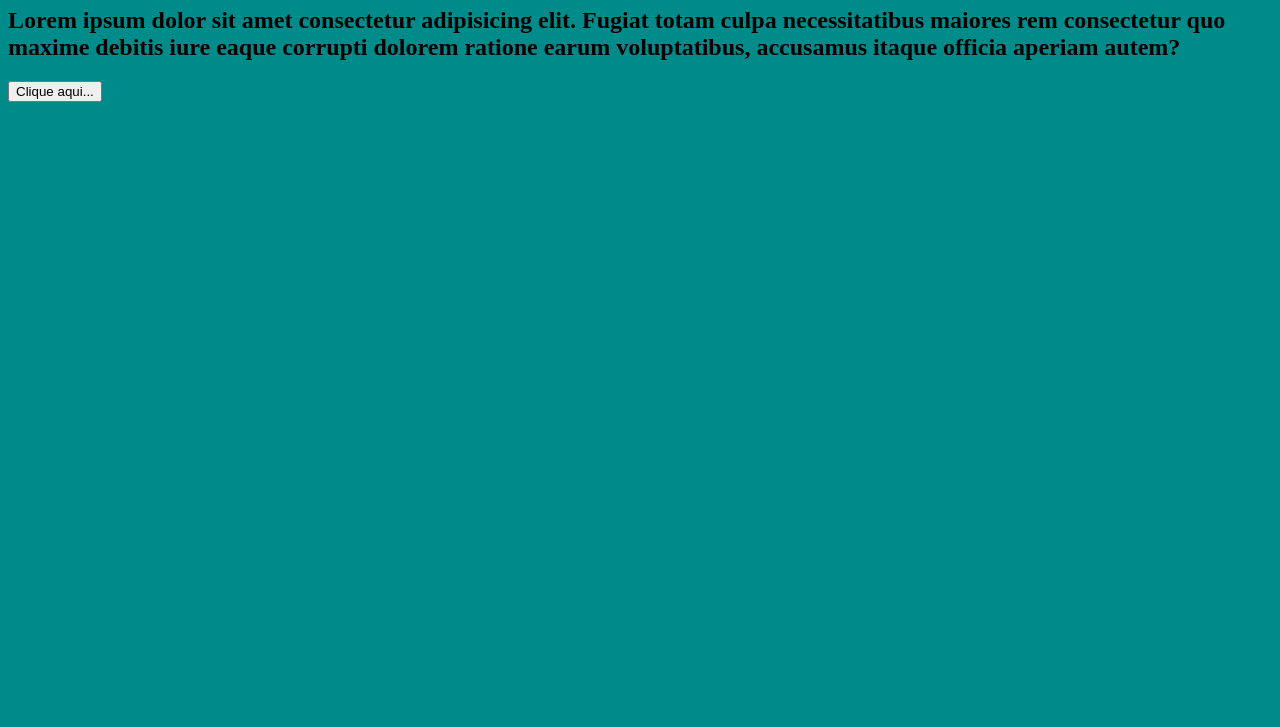
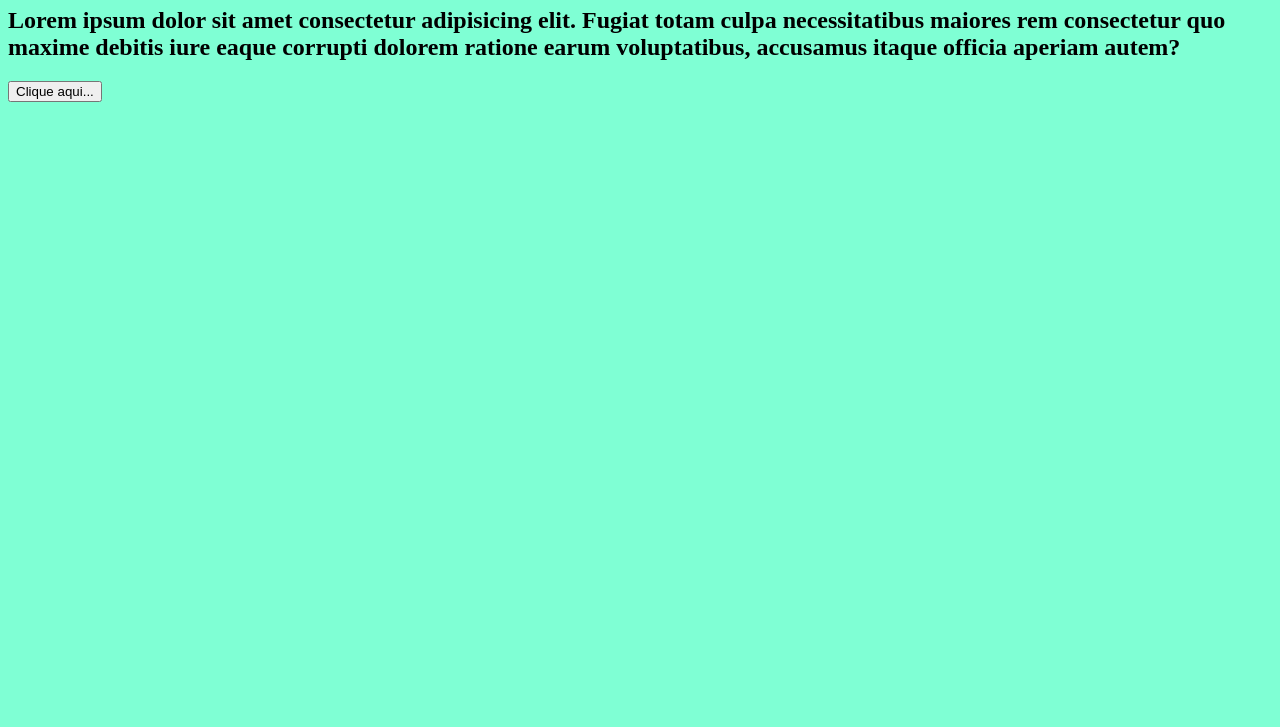
Before and after one commit to flaviachibi/meu-site-LogProg, a plain HTML site: page index.html in a window 1280 px wide. Shown: the part 73-800 px from the top of the page. Drawn offline with Linux system fonts and the light colour scheme.

Commit message:
new backG

```diff
--- a/index.html
+++ b/index.html
@@ -7,14 +7,17 @@
     <title>FlaviaB </title>
     <style>
         body {
-            background-color:darkcyan;
+            background-color: aquamarine;
+
         }
     </style>
 </head>
 
 <body>
     <h1>Hello, World!</h1>
-    <h2>Lorem ipsum dolor sit amet consectetur adipisicing elit. Fugiat totam culpa necessitatibus maiores rem consectetur quo maxime debitis iure eaque corrupti dolorem ratione earum voluptatibus, accusamus itaque officia aperiam autem?</h2>
+    <h2>Lorem ipsum dolor sit amet consectetur adipisicing elit. Fugiat totam culpa necessitatibus maiores rem
+        consectetur quo maxime debitis iure eaque corrupti dolorem ratione earum voluptatibus, accusamus itaque officia
+        aperiam autem?</h2>
 
     <button id="btn"> Clique aqui...</button>
 
```
Lines whose indentation alone changed are shown as unchanged.
